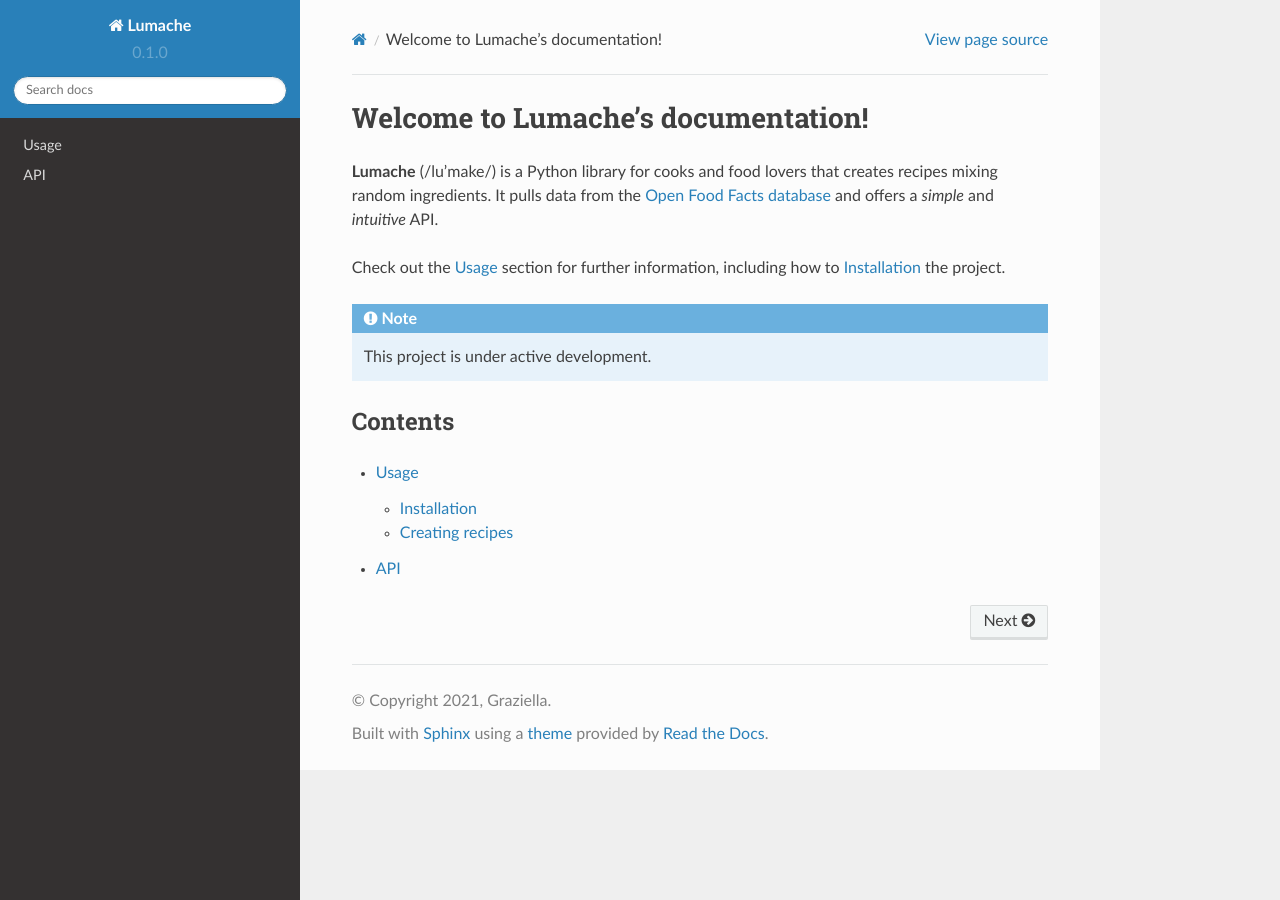
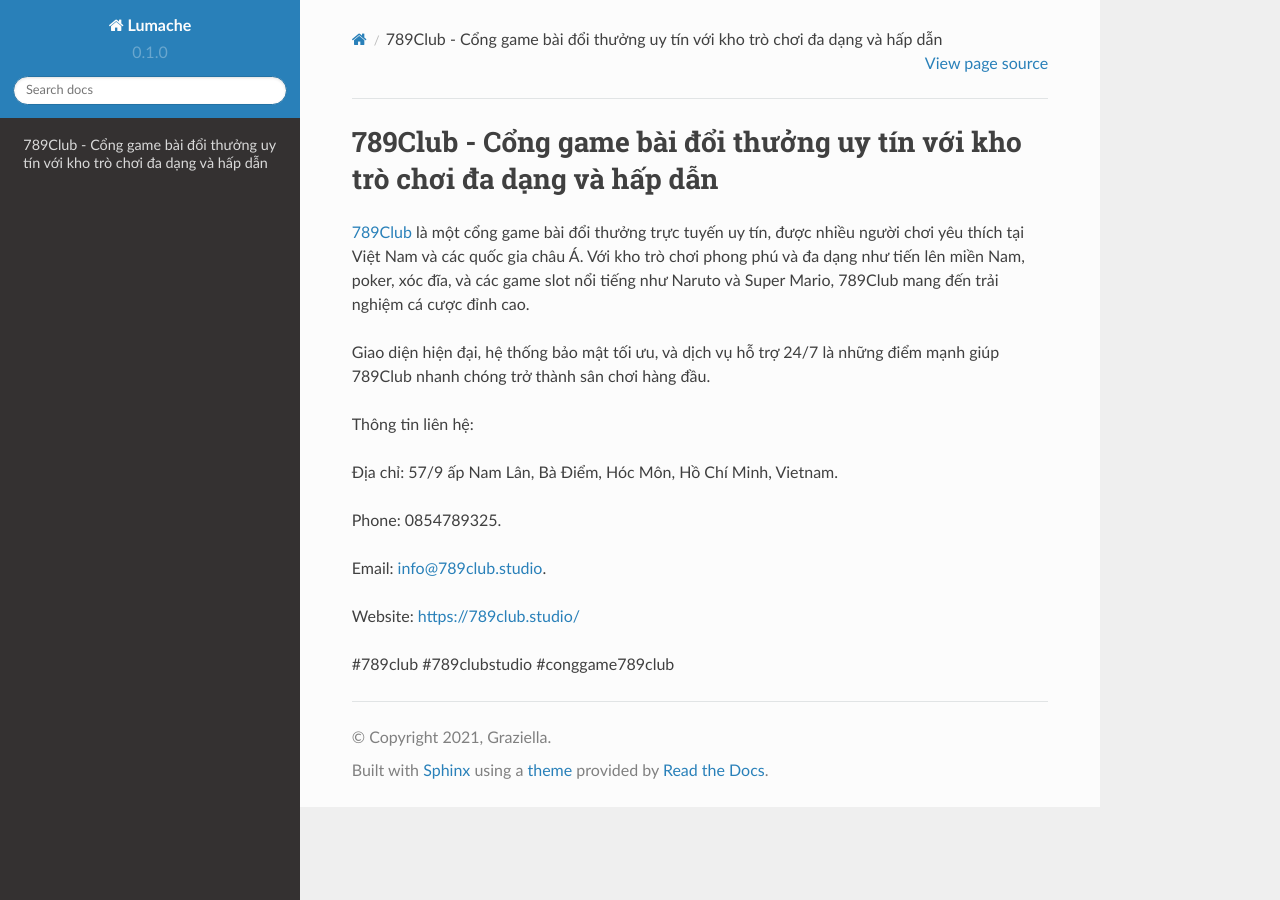
Before and after one commit to vanthanhtuan2022/789clubstudio, a Sphinx documentation site: the page built from docs/source/index.rst, in a window 1280 px wide. Built offline with Sphinx 7.4.7 and the Read the Docs theme 2.0.0, drawn with Linux system fonts in a browser that asks for light colours.

Commit message:
Update index.rst

```diff
--- a/docs/source/index.rst
+++ b/docs/source/index.rst
@@ -1,22 +1,18 @@
-Welcome to Lumache's documentation!
+789Club - Cổng game bài đổi thưởng uy tín với kho trò chơi đa dạng và hấp dẫn
 ===================================
 
-**Lumache** (/lu'make/) is a Python library for cooks and food lovers
-that creates recipes mixing random ingredients.
-It pulls data from the `Open Food Facts database <https://world.openfoodfacts.org/>`_
-and offers a *simple* and *intuitive* API.
+`789Club <https://789club.studio/>`_ là một cổng game bài đổi thưởng trực tuyến uy tín, được nhiều người chơi yêu thích tại Việt Nam và các quốc gia châu Á. Với kho trò chơi phong phú và đa dạng như tiến lên miền Nam, poker, xóc đĩa, và các game slot nổi tiếng như Naruto và Super Mario, 789Club mang đến trải nghiệm cá cược đỉnh cao.
 
-Check out the :doc:`usage` section for further information, including
-how to :ref:`installation` the project.
+Giao diện hiện đại, hệ thống bảo mật tối ưu, và dịch vụ hỗ trợ 24/7 là những điểm mạnh giúp 789Club nhanh chóng trở thành sân chơi hàng đầu.
 
-.. note::
+Thông tin liên hệ:
 
-   This project is under active development.
+Địa chỉ: 57/9 ấp Nam Lân, Bà Điểm, Hóc Môn, Hồ Chí Minh, Vietnam.
 
-Contents
---------
+Phone: 0854789325.
 
-.. toctree::
+Email: info@789club.studio.
 
-   usage
-   api
+Website: https://789club.studio/
+
+#789club #789clubstudio #conggame789club
```
